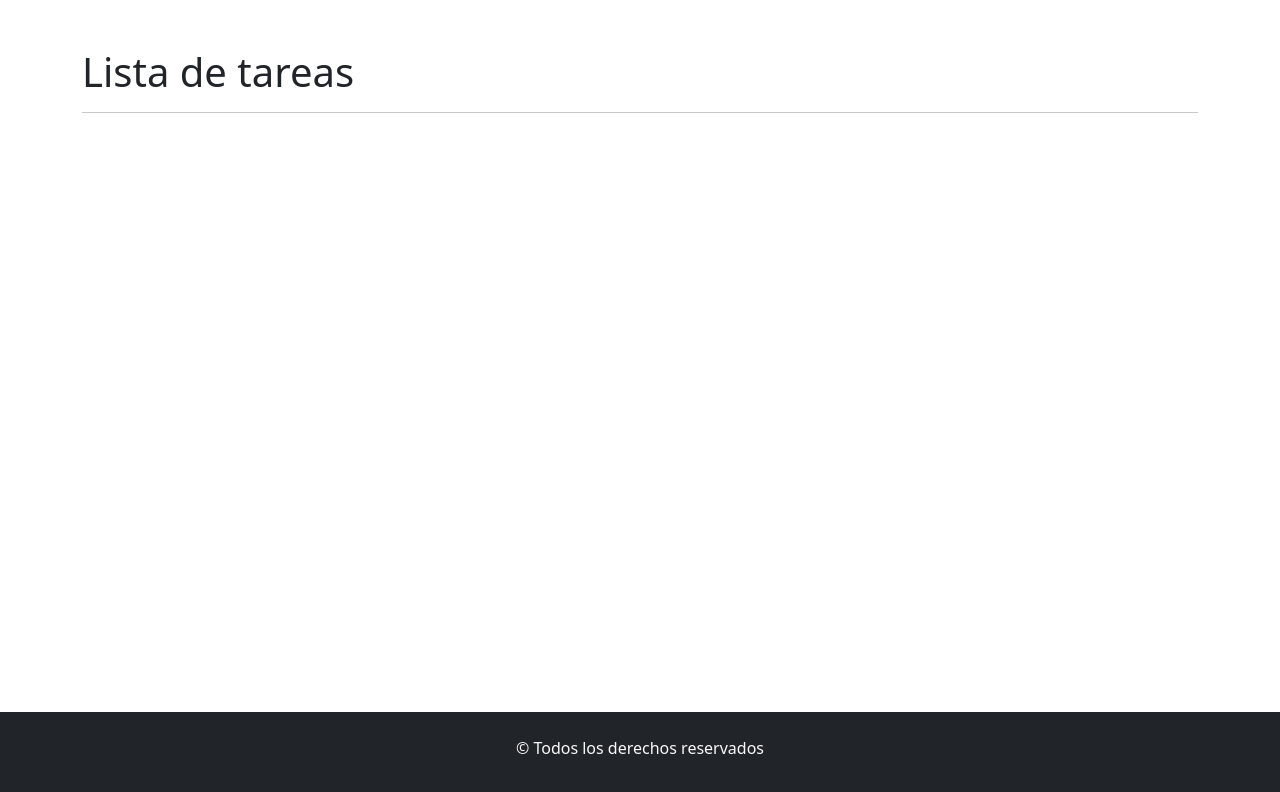
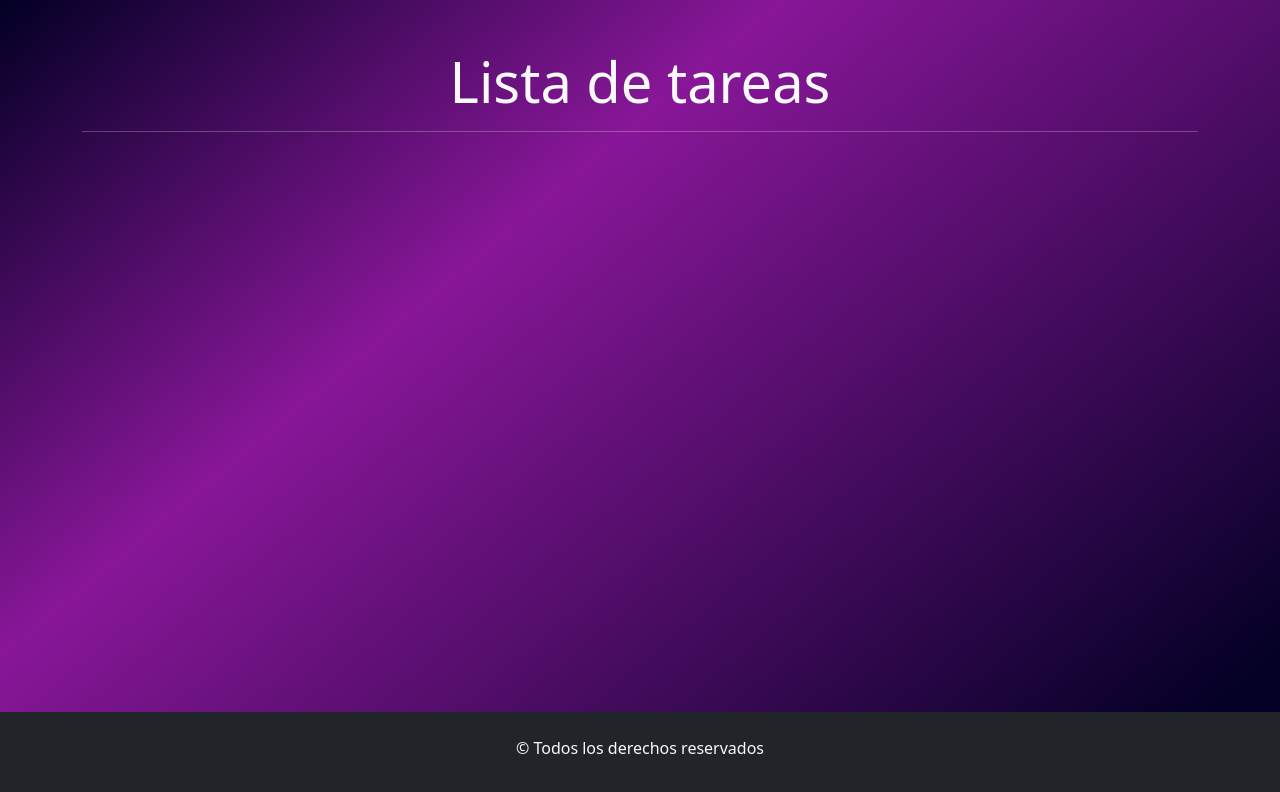
Before and after one commit to ezequielmonachesi/listaTareasReact, a React (Vite) app: page / in a window 1280 px wide. Shown: the top 792 px of the page. Built offline with nearby package versions, Linux system fonts and the light colour scheme.

Commit message:
se agrega fondo y además se estilisa el h1 y h3

```diff
--- a/src/App.css
+++ b/src/App.css
@@ -1,9 +1,16 @@
-#root{
+#root {
   min-height: 100vh;
   display: flex;
   flex-direction: column;
+  background: rgb(2, 0, 36);
+  background: linear-gradient(
+    140deg,
+    rgba(2, 0, 36, 1) 0%,
+    rgba(136, 23, 152, 1) 35%,
+    rgba(2, 0, 36, 1) 93%
+  );
 }
 
-.main{
+.main {
   flex-grow: 1;
 }
--- a/src/App.jsx
+++ b/src/App.jsx
@@ -6,8 +6,10 @@ function App() {
   return (
     <>
       <Container className="my-5 main">
-        <h1>Lista de tareas</h1>
-        <hr />
+        <section className="text-light">
+          <h1 className="text-center display-4">Lista de tareas</h1>
+          <hr />
+        </section>
       </Container>
       <footer className="bg-dark text-center text-light py-4">
         <p>&copy; Todos los derechos reservados</p>
```
